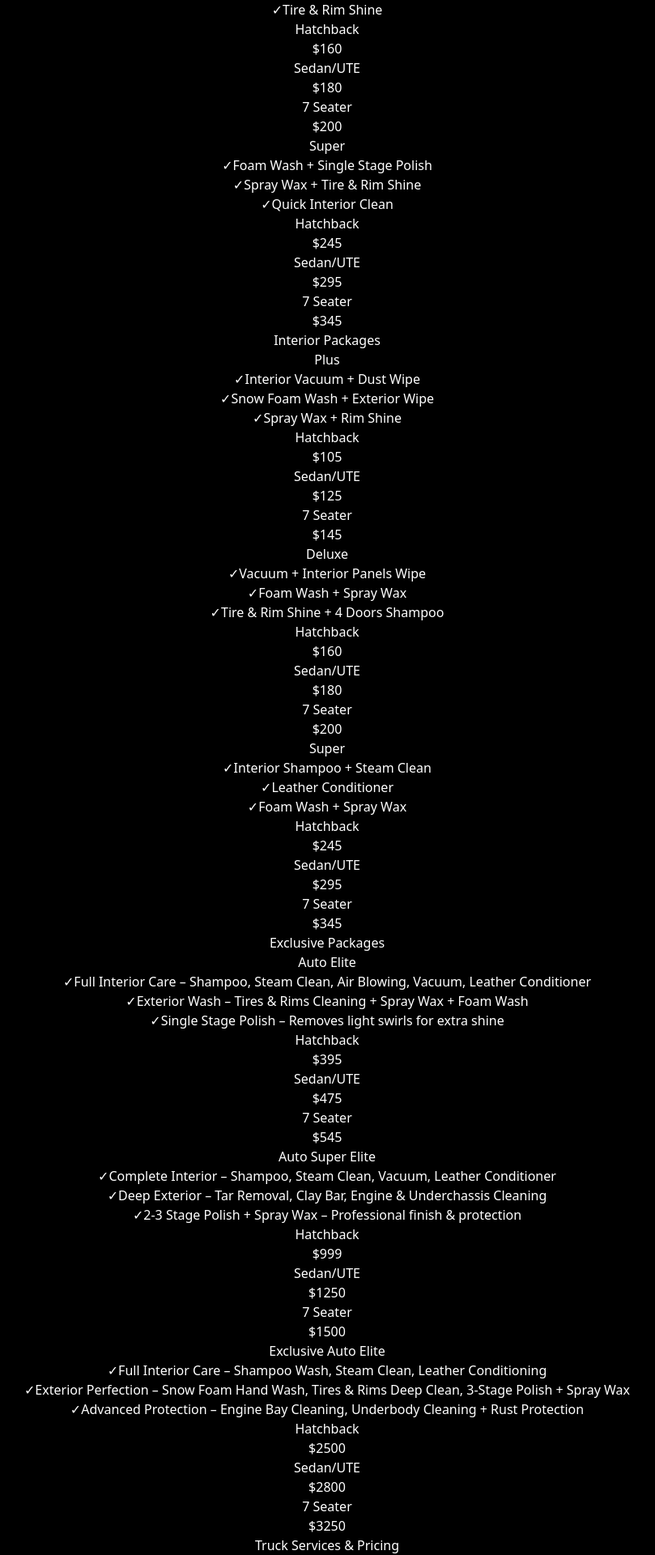
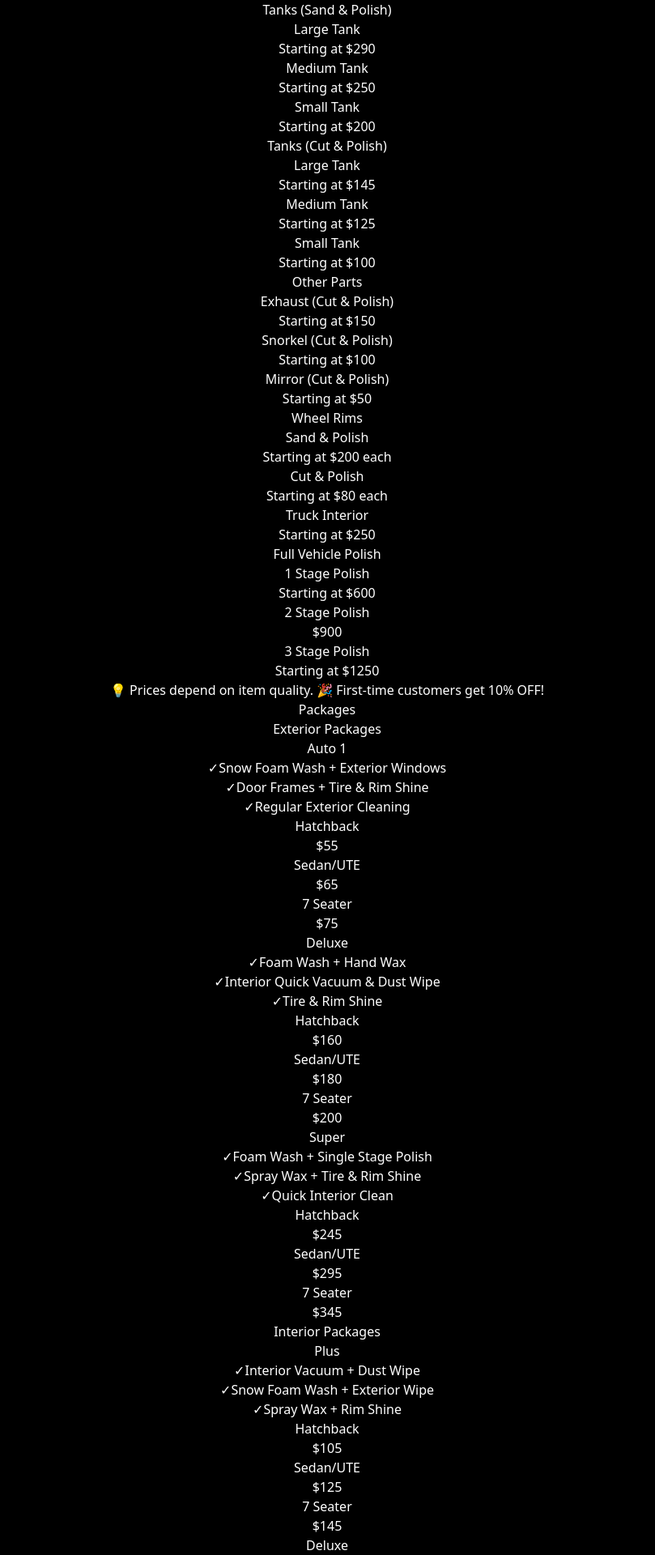
Before and after one commit to Danncode10/chrisautoshine_v2, a React (Vite) app: page / in a window 1280 px wide. Shown: the part 8980-10900 px from the top of the page at 81% size, without its empty margins (236-1045 px from the left). Built offline with nearby package versions, Linux system fonts and the light colour scheme.

Commit message:
Move <TruckServices /> at the start

```diff
--- a/src/components/Packages.jsx
+++ b/src/components/Packages.jsx
@@ -34,6 +34,9 @@ function Packages() {
   return (
     <section id="packages" className="py-16 bg-black">
       <div className="container mx-auto px-4">
+
+        <TruckServices />
+
         <motion.h2
           className="text-4xl text-red-600 font-bold text-center mb-12"
           variants={titleVariants}
@@ -350,9 +353,7 @@ function Packages() {
           </motion.div>
         </motion.div>
 
-        <TruckServices />
-
-        {/* Additional Services */}
+        {/* -------------------- Additional Services -------------------- */}
         <motion.div
           className="mb-16"
           variants={containerVariants}
@@ -419,6 +420,7 @@ function Packages() {
               </motion.div>
             </motion.div>
           </motion.div> */}
+
 
           {/* Paint Correction */}
           <motion.div
```
